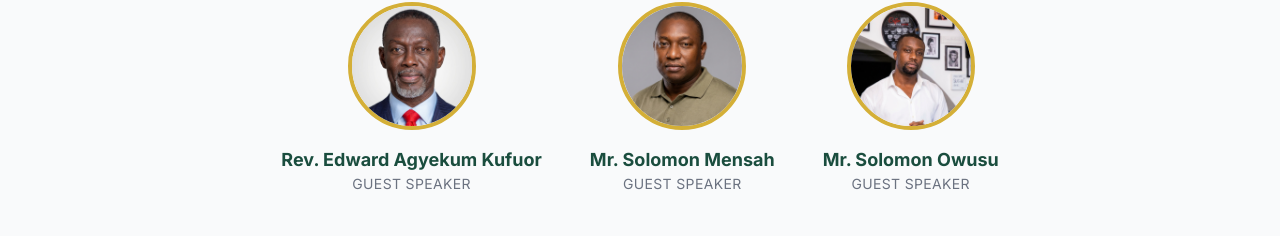
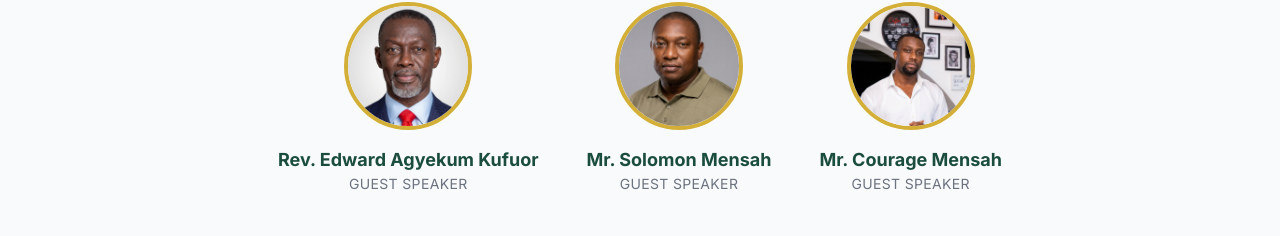
Before and after one commit to EmmanuelAgbanyo/GC, a React (Vite) app: page / in a window 1280 px wide. Shown: the part 3762-3998 px from the top of the page. Built offline with nearby package versions, Linux system fonts and the light colour scheme.

Commit message:
feat: add `Speakers` and `SpeakerGrid` components to display event speakers.

```diff
--- a/src/components/Speakers.jsx
+++ b/src/components/Speakers.jsx
@@ -13,7 +13,7 @@ const Speakers = () => {
             image: "/images/speakers/solomon-mensah.png"
         },
         {
-            name: "Mr. Solomon Owusu",
+            name: "Mr. Courage Mensah",
             role: "Guest Speaker",
             image: "/images/speakers/solomon-owusu.png"
         },
--- a/src/components/impact/SpeakerGrid.jsx
+++ b/src/components/impact/SpeakerGrid.jsx
@@ -20,7 +20,7 @@ const SpeakerGrid = () => {
             image: "/images/speakers/solomon-mensah.png"
         },
         {
-            name: "Mr. Solomon Owusu",
+            name: "Mr. Courage Mensah",
             role: "Guest Speaker",
             session: "General Session",
             image: "/images/speakers/solomon-owusu.png"
```
